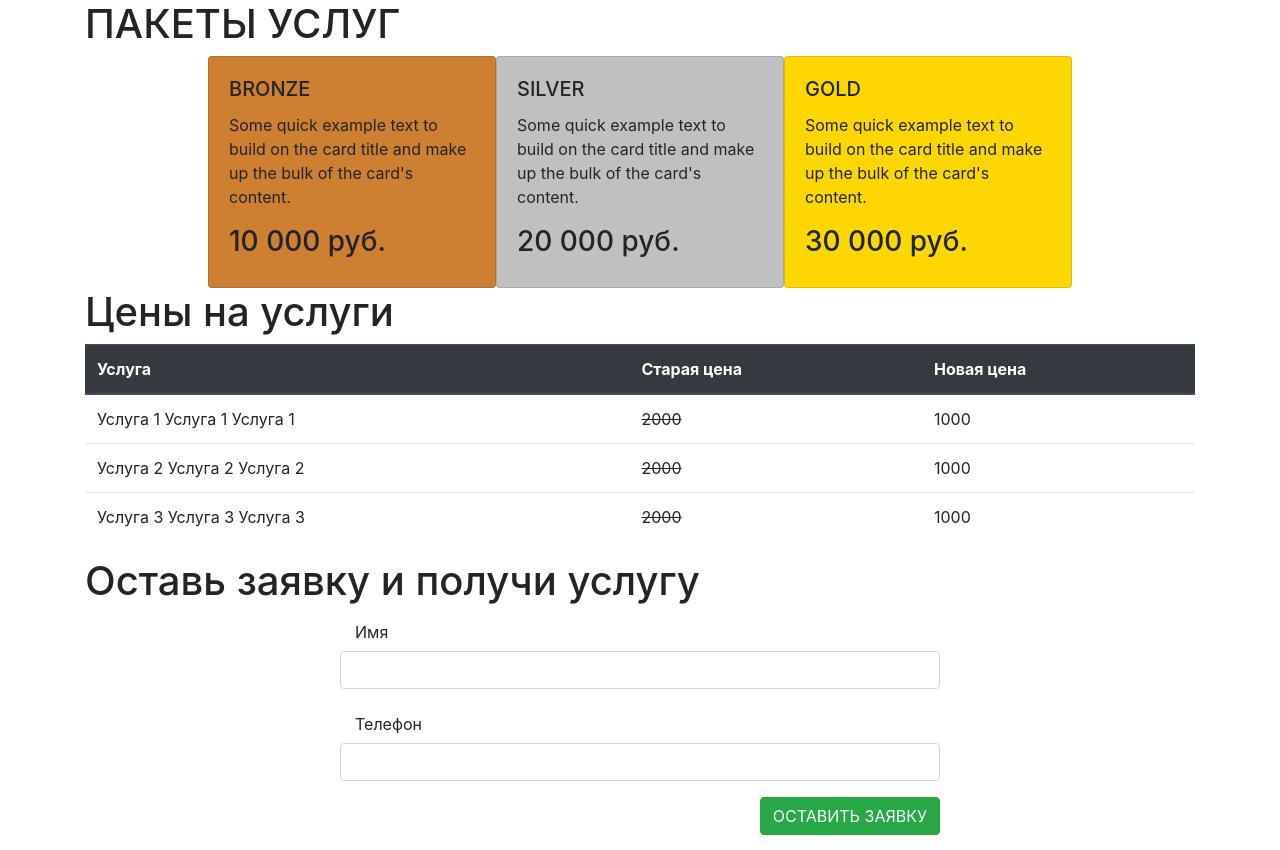
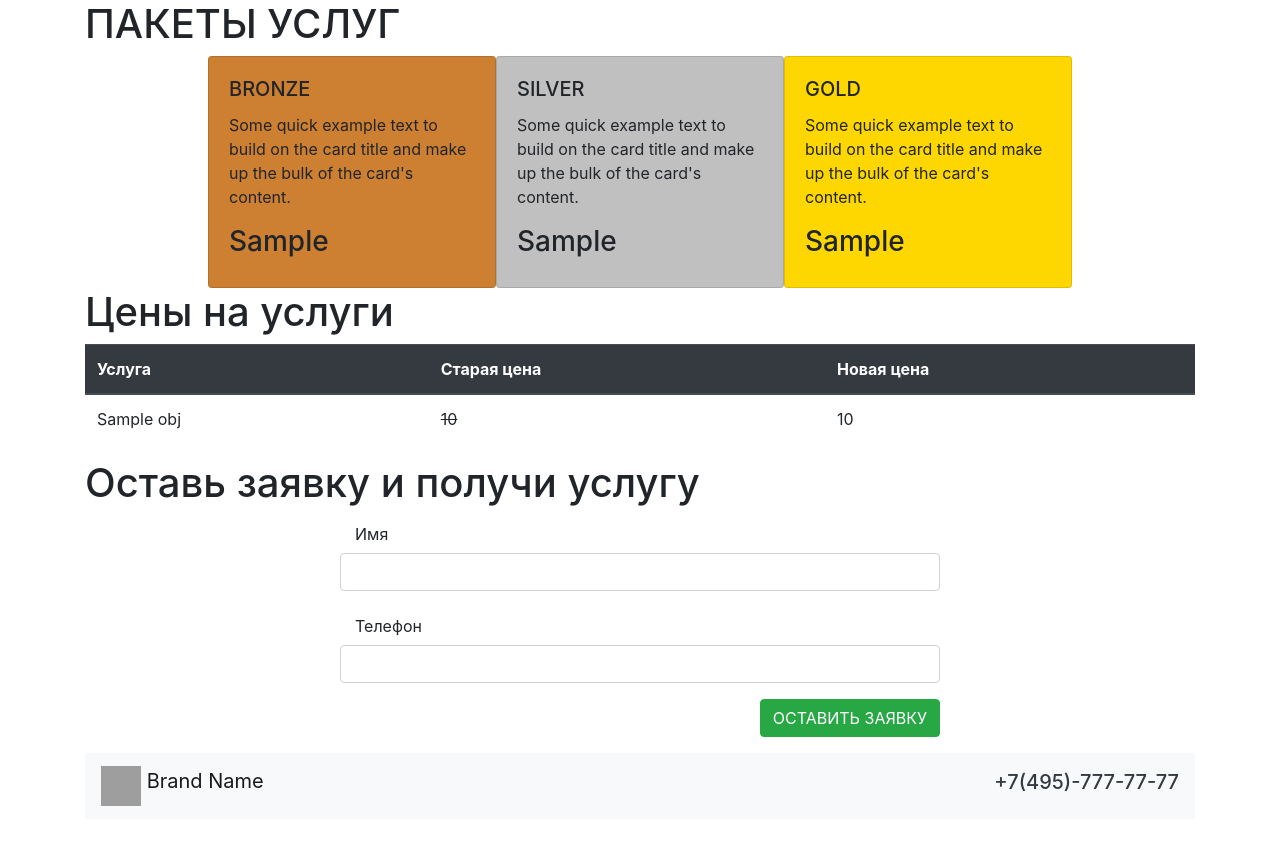
Before and after one commit to Pavlov18/django_traning_website, a Django app: template templates/index.html in a window 1280 px wide. Shown: the part 66-916 px from the top of the page. After the commit the page ends 872 px from the top, so only its background shows below. Run offline with Django 4.2, Linux system fonts and the light colour scheme; the template is opened without the code that fills it: most values are stand-ins (such as "Sample title", 1, 10 or a date in 2020); grey boxes marked "Sample" are stand-in pictures; grey boxes are pictures that could not be loaded.

Commit message:
Добавление приложения PRICE и таблицы с услугами (старые и новые цены

```diff
--- a/landingSite/settings.py
+++ b/landingSite/settings.py
@@ -31,6 +31,7 @@ ALLOWED_HOSTS = []
 # Application definition
 
 INSTALLED_APPS = [
+    'price.apps.PriceConfig',
     'cms.apps.CmsConfig',
     'crm.apps.CrmConfig',
     'django.contrib.admin',
--- a/templates/price.html
+++ b/templates/price.html
@@ -6,21 +6,21 @@
 				  <div class="card-body">
 				    <h5 class="card-title">BRONZE</h5>
 				    <p class="card-text">Some quick example text to build on the card title and make up the bulk of the card's content.</p>
-				    <h3>10 000 руб.</h3>
+				    <h3>{{ pc_1 }}</h3>
 				  </div>
 				</div>
 				<div class="card product_card" style="width: 18rem; background-color: #c0c0c0;">
 				  <div class="card-body">
 				    <h5 class="card-title">SILVER</h5>
 				    <p class="card-text">Some quick example text to build on the card title and make up the bulk of the card's content.</p>
-				    <h3>20 000 руб.</h3>
+				    <h3>{{ pc_2 }}</h3>
 				  </div>
 				</div>
 				<div class="card product_card" style="width: 18rem; background-color: #ffd700;">
 				  <div class="card-body">
 				    <h5 class="card-title">GOLD</h5>
 				    <p class="card-text">Some quick example text to build on the card title and make up the bulk of the card's content.</p>
-				    <h3>30 000 руб.</h3>
+				    <h3>{{ pc_3 }}</h3>
 				  </div>
 				</div>
   			</div>
@@ -39,21 +39,13 @@
 			    </tr>
 			  </thead>
 			  <tbody>
+			  {% for obj in price_table %}
 			    <tr>
-			      <td>Услуга 1 Услуга 1 Услуга 1</td>
-			      <td><del>2000</del></td>
-			      <td>1000</td>
+			      <td>{{ obj.pt_title }}</td>
+			      <td><del>{{ obj.pt_old_price }}</del></td>
+			      <td>{{ obj.pt_new_price }}</td>
 			    </tr>
-			    <tr>
-			      <td>Услуга 2 Услуга 2 Услуга 2</td>
-			      <td><del>2000</del></td>
-			      <td>1000</td>
-			    </tr>
-			    <tr>
-			      <td>Услуга 3 Услуга 3 Услуга 3</td>
-			      <td><del>2000</del></td>
-			      <td>1000</td>
-			    </tr>
+			  {% endfor %}
 			  </tbody>
 			</table>
   		</div>
```
Also changed, not shown: crm/views.py (+16 -2 lines).
